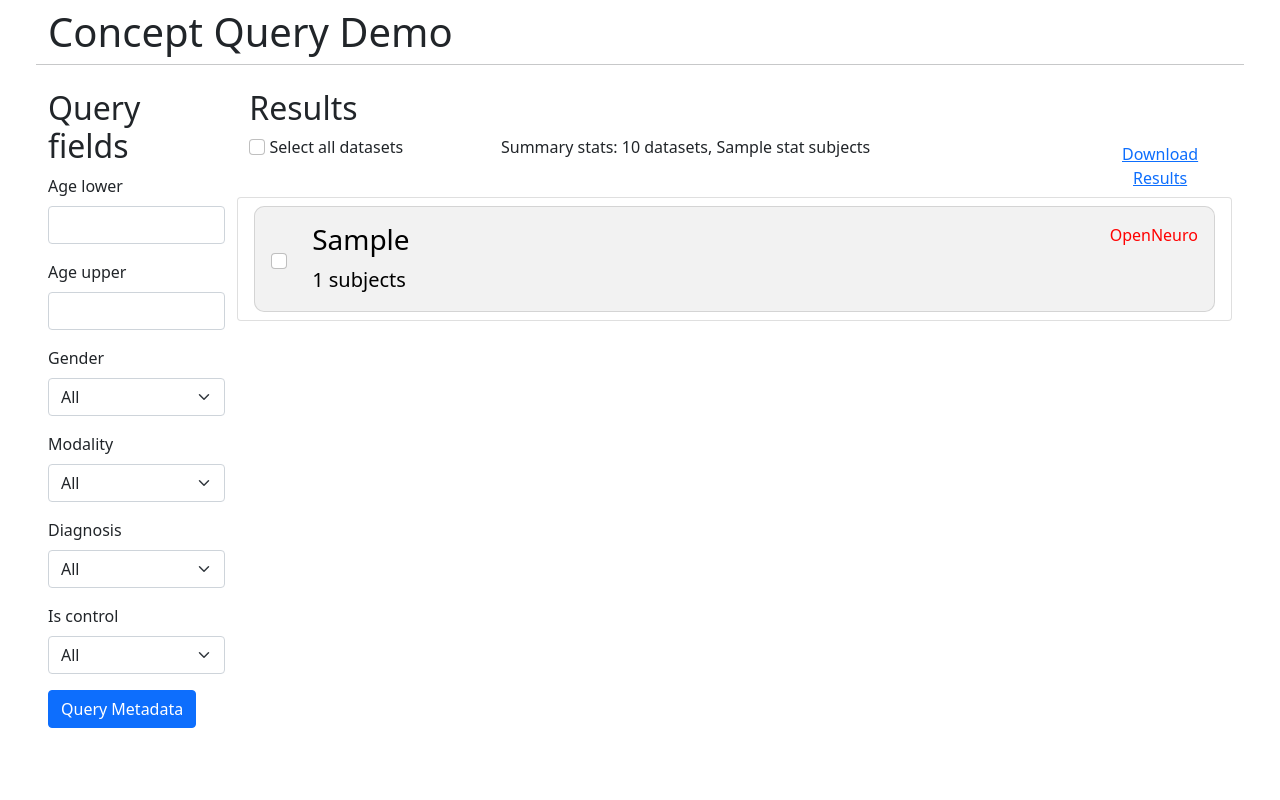
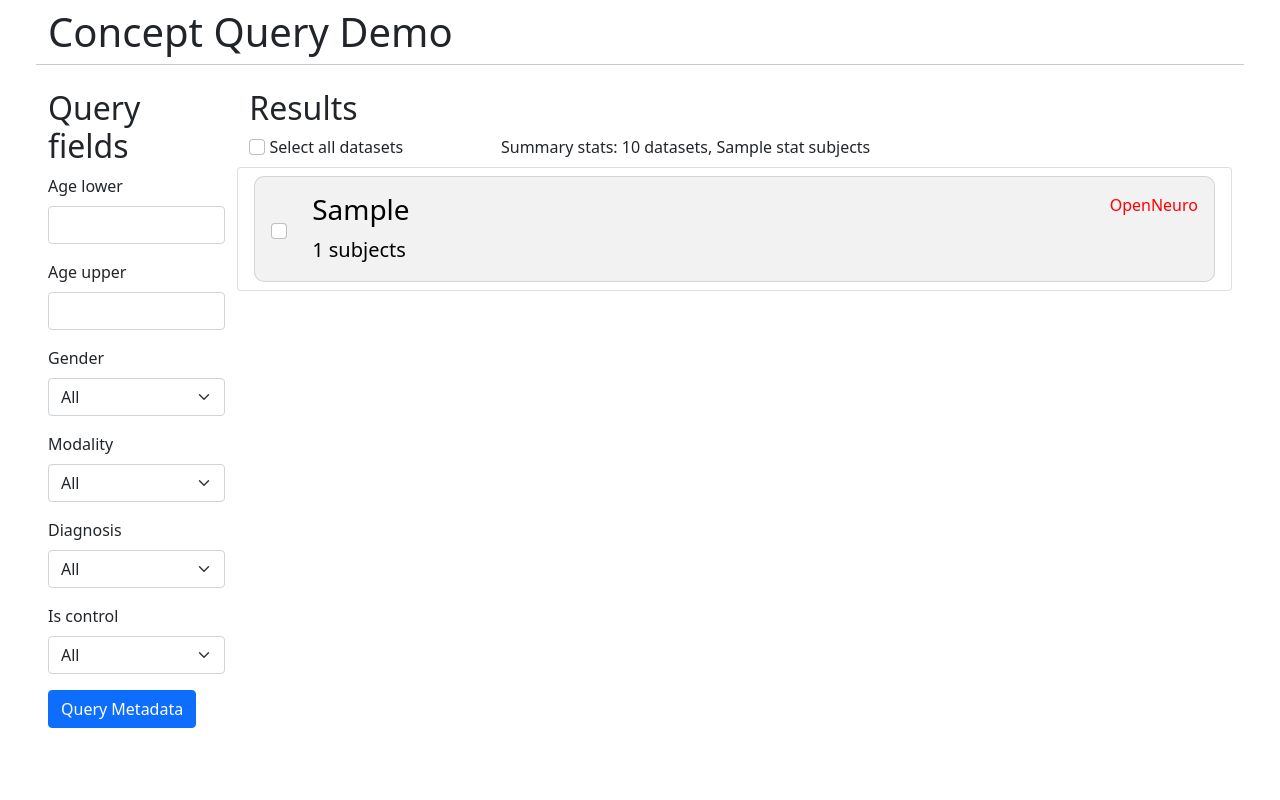
Before and after one commit to neurobagel/concept_query, a Django app: template query_prototype/templates/query_results_new.html in a window 1280 px wide. Run offline with Django 3.2, Linux system fonts and the light colour scheme; tables that the repository leaves empty hold one stand-in row (Sample ...); the template is opened without the code that fills it: values named after a table or form of the project are taken from there, most other values are stand-ins (such as "Sample title", 1, 10 or a date in 2020); some libraries are stand-ins or nearby versions.

Commit message:
Removing download results button temporarily

```diff
--- a/query_prototype/templates/query_results_new.html
+++ b/query_prototype/templates/query_results_new.html
@@ -21,7 +21,7 @@
     </div>
 
     <!-- Results summary stats -->
-    <div class="col-7">
+    <div class="col-9">
         <label for="summary-stats-table" class="form-label">Summary stats:</label>
         <table id="summary-stats-table">
             {{ stats.datasets }} datasets, {{ stats.subjects }} subjects
@@ -29,13 +29,13 @@
     </div>
 
     <!-- Download csv -->
-    <div class="col-2">
+    <!-- <div class="col-2"> -->
         <!-- Auto width -->
-        <button class="btn">
+        <!-- <button class="btn">
             <i class="fa fa-download"></i>
             <a href="/query_prototype/download" download>Download Results</a>
-        </button>
-    </div>
+        </button>                 -->
+    <!-- </div> -->
 
 </div>
 
--- a/query_prototype/views.py
+++ b/query_prototype/views.py
@@ -16,7 +16,7 @@ from query.core import agg_dataset_info, create_query, process_query
 from .forms import QueryFieldsForm
 from .models import QueryFieldsModel
 # from examine_query_results import examine_query_results
-from query_choices import *
+# from query_choices import *
 
 
 # Helper functions
```
